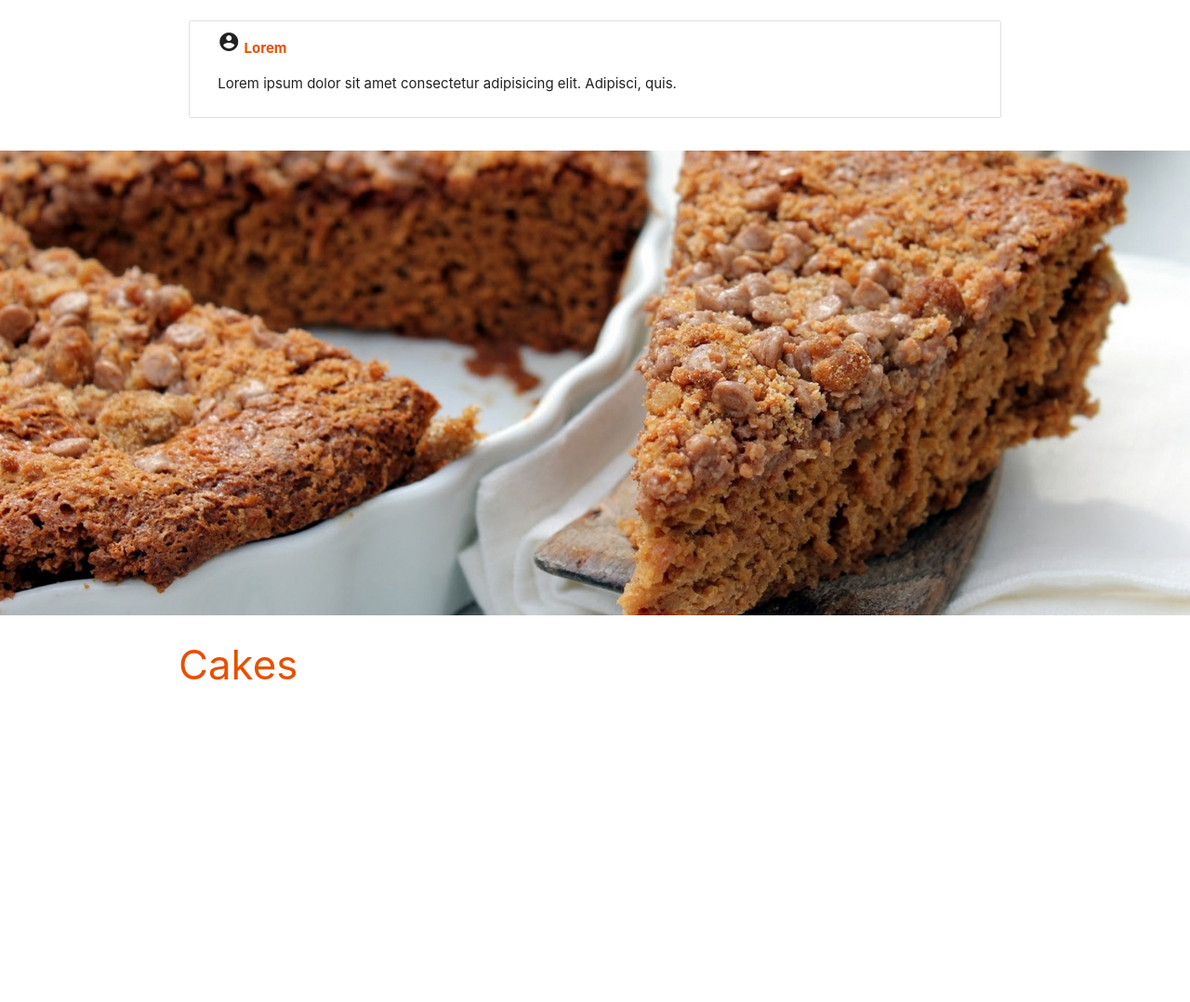
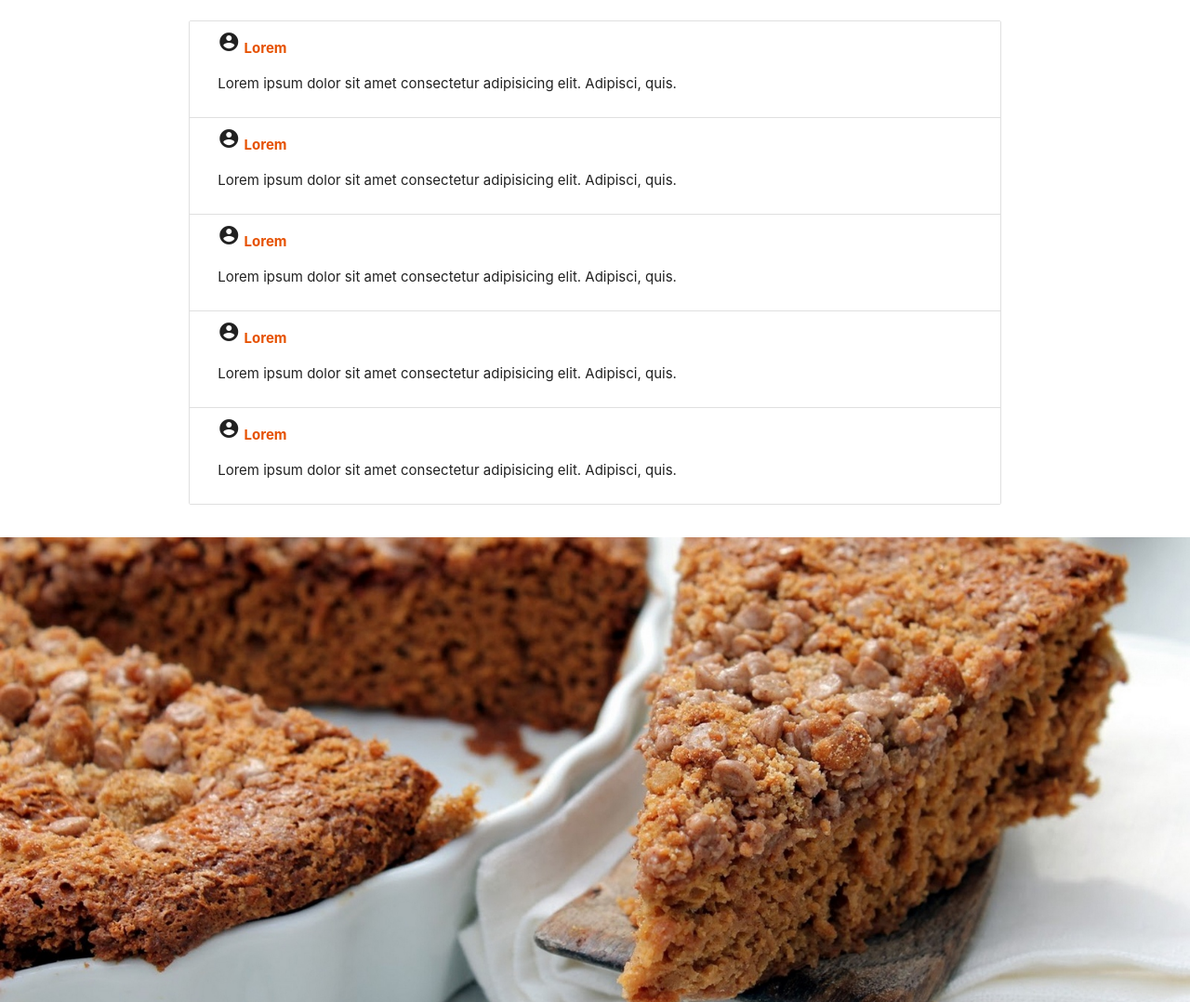
Before and after one commit to Theomnitron/Recipe.com, a plain HTML site: page index.html in a window 1280 px wide. Shown: the part 1088-2166 px from the top of the page at 93% size. Before the commit the page ends 1845 px from the top, so only its background shows below. Drawn offline with Linux system fonts and the light colour scheme.

Commit message:
Added more collections

```diff
--- a/index.html
+++ b/index.html
@@ -170,6 +170,26 @@
                             <span class="bold-text orange-text text-darken-4">Lorem</span>
                             <p>Lorem ipsum dolor sit amet consectetur adipisicing elit. Adipisci, quis.</p>
                         </li>
+                        <li class="collection-item">
+                                <i class="material-icons">account_circle</i>
+                            <span class="bold-text orange-text text-darken-4">Lorem</span>
+                            <p>Lorem ipsum dolor sit amet consectetur adipisicing elit. Adipisci, quis.</p>
+                        </li>
+                        <li class="collection-item">
+                                <i class="material-icons">account_circle</i>
+                            <span class="bold-text orange-text text-darken-4">Lorem</span>
+                            <p>Lorem ipsum dolor sit amet consectetur adipisicing elit. Adipisci, quis.</p>
+                        </li>
+                        <li class="collection-item">
+                                <i class="material-icons">account_circle</i>
+                            <span class="bold-text orange-text text-darken-4">Lorem</span>
+                            <p>Lorem ipsum dolor sit amet consectetur adipisicing elit. Adipisci, quis.</p>
+                        </li>
+                        <li class="collection-item">
+                                <i class="material-icons">account_circle</i>
+                            <span class="bold-text orange-text text-darken-4">Lorem</span>
+                            <p>Lorem ipsum dolor sit amet consectetur adipisicing elit. Adipisci, quis.</p>
+                        </li>
                     </ul>
                 </div>
             </div>
```
